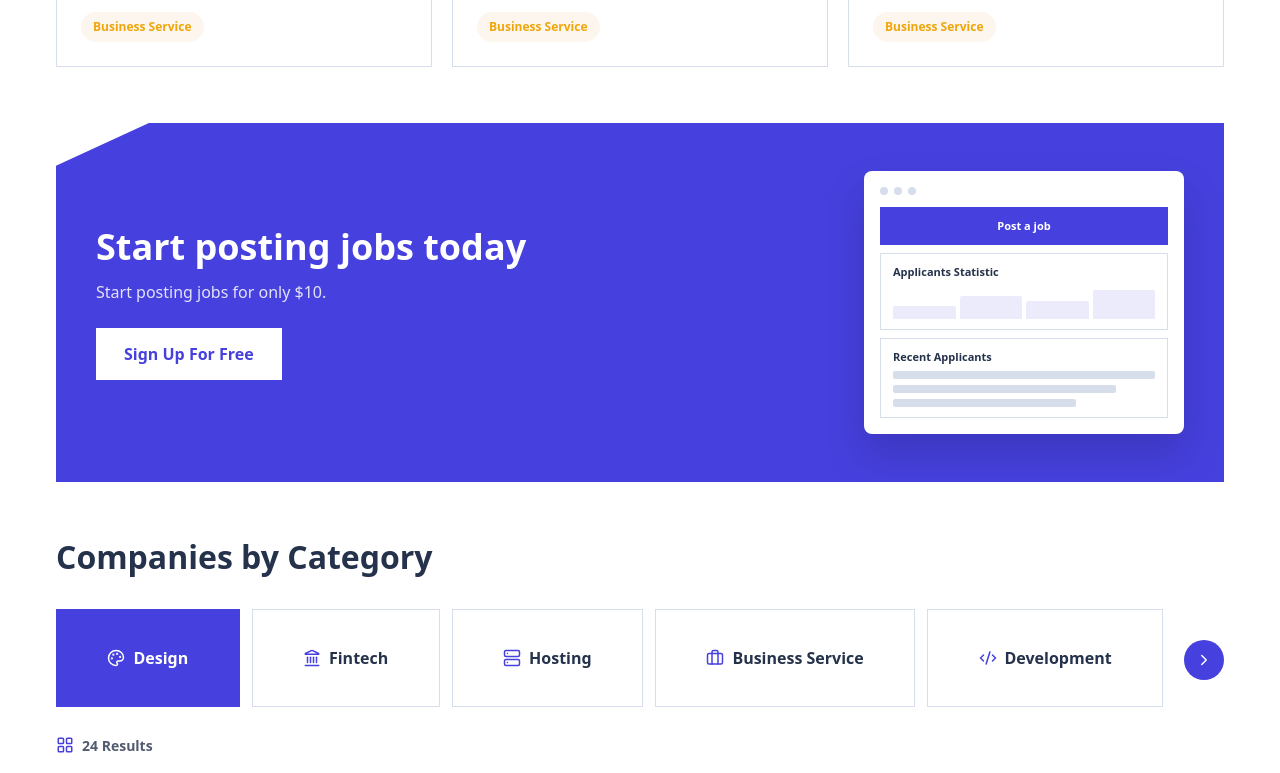
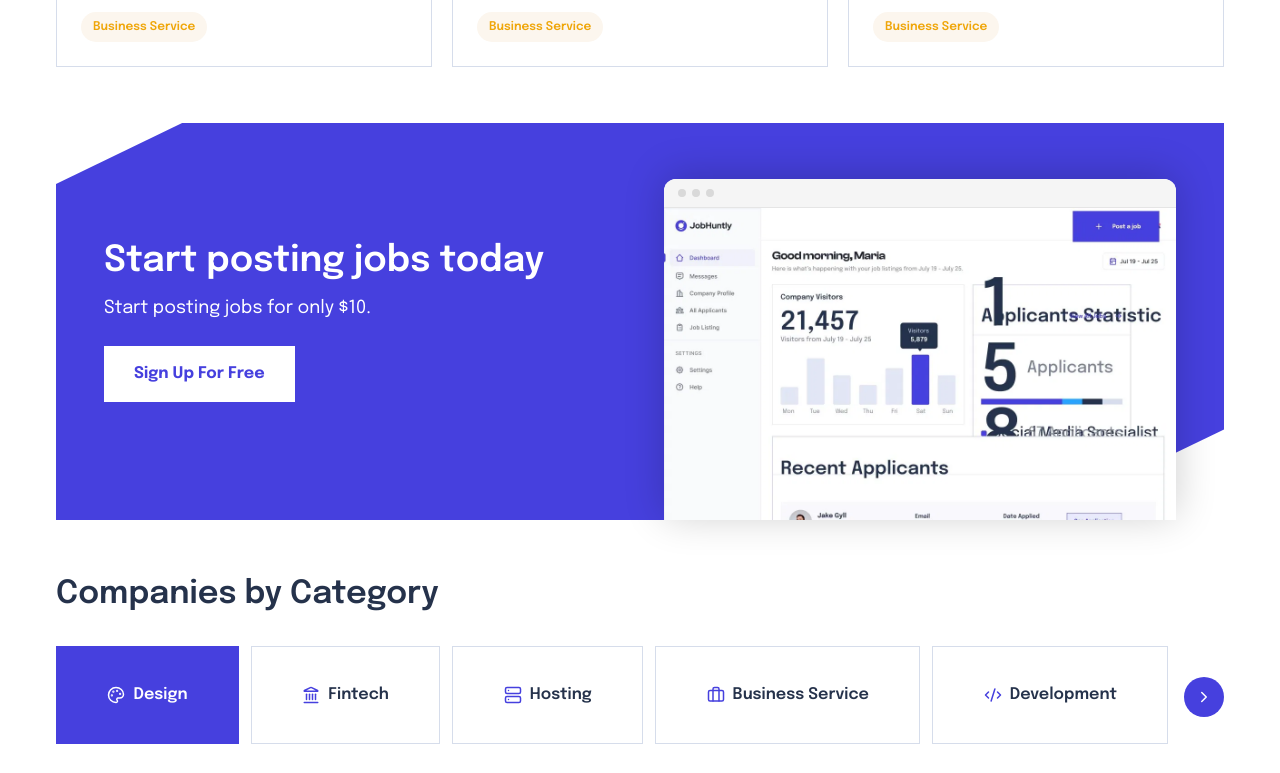
Before and after one commit to SKB-TECH/hr-app, a Next.js app: page /en/companies in a window 1280 px wide. Shown: the part 660-1433 px from the top of the page. Built offline with nearby package versions, Linux system fonts and the light colour scheme.

Commit message:
feat: update companies page CTA and recommended section

```diff
--- a/app/[locale]/(pages)/companies/_components/PostJobsCta.tsx
+++ b/app/[locale]/(pages)/companies/_components/PostJobsCta.tsx
@@ -1,4 +1,5 @@
 import Link from "next/link";
+import Image from "next/image";
 
 type PostJobsCtaProps = {
   copy: {
@@ -11,6 +12,21 @@ type PostJobsCtaProps = {
 export default function PostJobsCta({ copy }: PostJobsCtaProps) {
   return (
     <section aria-label="Post jobs call to action" className="companies-cta">
+      <svg
+        className="companies-cta__bg"
+        viewBox="0 0 1192 414"
+        fill="none"
+        xmlns="http://www.w3.org/2000/svg"
+        aria-hidden
+        preserveAspectRatio="none"
+      >
+        <path
+          d="M0 63.5V414H999.712L1192 319.5V0H128.706L0 63.5Z"
+          fill="#4640DE"
+        />
+      </svg>
+
+      <div className="companies-cta__inner">
         <div className="companies-cta__content">
           <h2 className="companies-cta__title">{copy.title}</h2>
           <p className="companies-cta__subtitle">{copy.subtitle}</p>
@@ -26,26 +42,14 @@ export default function PostJobsCta({ copy }: PostJobsCtaProps) {
               <span className="companies-cta__mock-dot" />
               <span className="companies-cta__mock-dot" />
             </div>
-          <div className="companies-cta__mock-body">
-            <div className="companies-cta__mock-card companies-cta__mock-card--primary">
-              Post a job
-            </div>
-            <div className="companies-cta__mock-card">
-              <span className="companies-cta__mock-label">Applicants Statistic</span>
-              <div className="companies-cta__mock-chart">
-                <span />
-                <span />
-                <span />
-                <span />
-              </div>
-            </div>
-            <div className="companies-cta__mock-card">
-              <span className="companies-cta__mock-label">Recent Applicants</span>
-              <ul className="companies-cta__mock-list">
-                <li />
-                <li />
-                <li />
-              </ul>
+            <div className="companies-cta__mock-screen">
+              <Image
+                   src="/logo/dashboard-preview.png"
+                   alt="Dashboard preview"
+                   width={480}
+                   height={360}
+                  style={{ width: "100%", height: "auto" }}
+                    />
             </div>
           </div>
         </div>
--- a/app/[locale]/(pages)/companies/_components/RecommendedSection.tsx
+++ b/app/[locale]/(pages)/companies/_components/RecommendedSection.tsx
@@ -21,11 +21,6 @@ export default function RecommendedSection({
         id="recommended-heading"
         title={copy.title}
         subtitle={copy.subtitle}
-        action={
-          <button type="button" className="btn-outline">
-            {copy.showAllLabel}
-          </button>
-        }
       />
 
       <div className="companies-grid">
--- a/app/[locale]/(pages)/companies/companies.css
+++ b/app/[locale]/(pages)/companies/companies.css
@@ -90,9 +90,8 @@
   color: var(--brand);
   white-space: nowrap;
   border-radius: 800px;
-   background: var(--accent-light-brand);
+  background: var(--accent-light-brand);
   padding: 0.15rem 0.5rem;
-
 }
 
 .company-card__name {
@@ -120,7 +119,7 @@
 
 .company-card__tag--business {
   background: #fcf6ee;
- color: #efa609fe;
+  color: #efa609fe;
 }
 
 .company-card__tag--tech {
@@ -141,42 +140,59 @@
 /* CTA banner */
 .companies-cta {
   position: relative;
-  display: grid;
-  grid-template-columns: 1fr;
-  gap: 2rem;
+  width: 100%;
+  overflow: visible;
   margin-bottom: 3.5rem;
-  padding: 2.5rem 1.5rem;
-  background: var(--brand);
-  overflow: hidden;
-  clip-path: polygon(0 8%, 6% 0, 100% 0, 100% 100%, 0 100%);
+  min-height: 380px;
 }
 
-@media (min-width: 768px) {
-  .companies-cta {
-    grid-template-columns: 1fr 1fr;
-    align-items: center;
-    padding: 3rem 2.5rem;
-    clip-path: polygon(0 12%, 8% 0, 100% 0, 100% 100%, 0 100%);
-  }
+.companies-cta__bg {
+  position: absolute;
+  inset: 0;
+  width: 100%;
+  height: 100%;
+  z-index: 0;
+  display: block;
 }
 
-.companies-cta__content {
+.companies-cta__inner {
   position: relative;
   z-index: 1;
+  display: flex;
+  align-items: center;
+  justify-content: space-between;
+  padding: 3.5rem 3rem 0;
+  gap: 2rem;
+}
+.companies-cta__subtitle {
+  margin-top: 0.75rem;
+  font-size: 1.125rem;
+  color: white;
+}
+.companies-cta__content {
+  flex: 1;
+  max-width: 480px;
+  padding-bottom: 3.5rem;
+  display: flex;
+  flex-direction: column;
+  justify-content: center;
 }
 
 .companies-cta__title {
   font-family: var(--font-clash);
-  font-size: clamp(1.5rem, 3vw, 2.25rem);
+  font-size: clamp(2rem, 4vw, 3rem);
   font-weight: 600;
   color: white;
   line-height: 1.2;
 }
 
-.companies-cta__subtitle {
-  margin-top: 0.75rem;
-  font-size: 1rem;
-  color: rgb(255 255 255 / 0.85);
+.companies-cta__title {
+  font-family: var(--font-clash);
+  font-size: clamp(1.75rem, 3vw, 2.25rem);
+  font-weight: 600;
+  color: white;
+  line-height: 1.2;
+  white-space: nowrap;
 }
 
 .companies-cta__btn {
@@ -188,46 +204,55 @@
   font-size: 1rem;
   font-weight: 700;
   text-decoration: none;
-  transition: opacity 0.2s;
+  border: 2px solid white;
+  transition: background 0.2s, color 0.2s;
+  align-self: flex-start;
+  width: auto;
 }
 
 .companies-cta__btn:hover {
-  opacity: 0.92;
+  background: transparent;
+  color: white;
 }
 
-.companies-cta__visual {
+  .companies-cta__visual {
+  flex-shrink: 0;
+  width: 560px;
   display: flex;
-  justify-content: center;
+  justify-content: flex-end;
+  align-items: flex-end;
 }
 
-@media (min-width: 768px) {
-  .companies-cta__visual {
-    justify-content: flex-end;
-  }
-}
 
 .companies-cta__mock {
   width: 100%;
-  max-width: 20rem;
-  padding: 1rem;
+  max-width: 32rem;
   background: white;
-  border-radius: 0.5rem;
-  box-shadow: 0 20px 40px rgb(0 0 0 / 0.15);
+  border-radius: 0.75rem 0.75rem 0 0;
+  overflow: hidden;
+  box-shadow: 0 -4px 40px rgb(0 0 0 / 0.2);
 }
 
 .companies-cta__mock-header {
   display: flex;
   gap: 0.375rem;
-  margin-bottom: 0.75rem;
+  padding: 0.625rem 0.875rem;
+  background: #f5f5f5;
+  border-bottom: 1px solid #e5e5e5;
 }
-
 .companies-cta__mock-dot {
   width: 0.5rem;
   height: 0.5rem;
   border-radius: 50%;
-  background: var(--brand-light-neutral);
+  background: #d9d9d9;
 }
 
+
+.companies-cta__mock-screen {
+  width: 100%;
+  display: block;
+  line-height: 0;
+}
 .companies-cta__mock-body {
   display: flex;
   flex-direction: column;
@@ -289,6 +314,19 @@
 
 .companies-cta__mock-list li:nth-child(2) { width: 85%; }
 .companies-cta__mock-list li:nth-child(3) { width: 70%; }
+
+@media (max-width: 768px) {
+  .companies-cta__inner {
+    flex-direction: column;
+    align-items: flex-start;
+    padding: 2.5rem 1.5rem 0;
+  }
+
+  .companies-cta__visual {
+    width: 100%;
+    justify-content: center;
+  }
+}
 
 /* Category section */
 .companies-category__tabs-wrap {
--- a/app/[locale]/(pages)/layout.tsx
+++ b/app/[locale]/(pages)/layout.tsx
@@ -1,11 +1,16 @@
 import Navbar from "@/components/common/navbar/Navbar";
-import {ReactNode} from "react";
+import { Epilogue } from "next/font/google";
 
-export default function LayoutPages({children}: {children: ReactNode}) {
-    return (
-        <>
-            <Navbar/>
-            {children}
-        </>
-    )
+const epilogue = Epilogue({
+  subsets: ["latin"],
+  weight: ["400", "600", "700", "800"],
+});
+
+export default function LayoutPages({ children }: { children: React.ReactNode }) {
+  return (
+    <div className={epilogue.className}>
+      <Navbar />
+      {children}
+    </div>
+  );
 }
```
Also changed, not shown: public/logo/dashboard-preview.png (added), 1 other file (tests, documents, lock files or other folders). Lines whose indentation alone changed are shown as unchanged.
